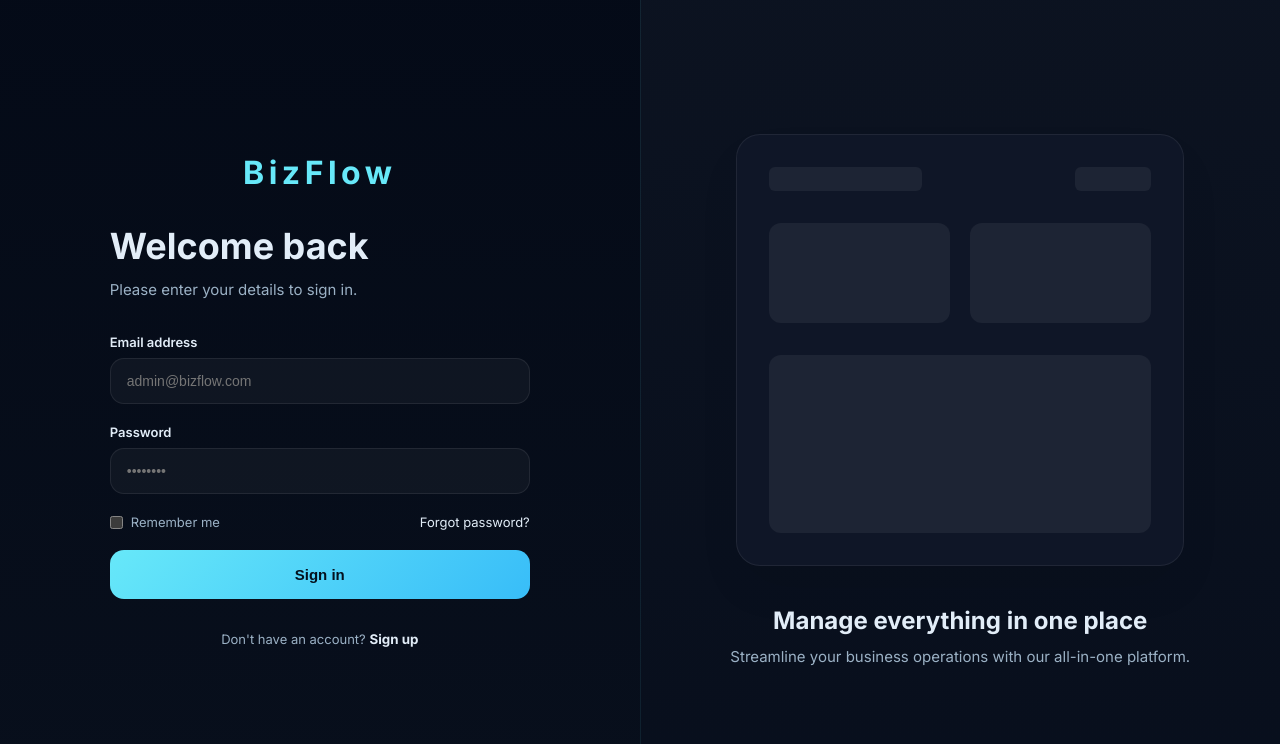
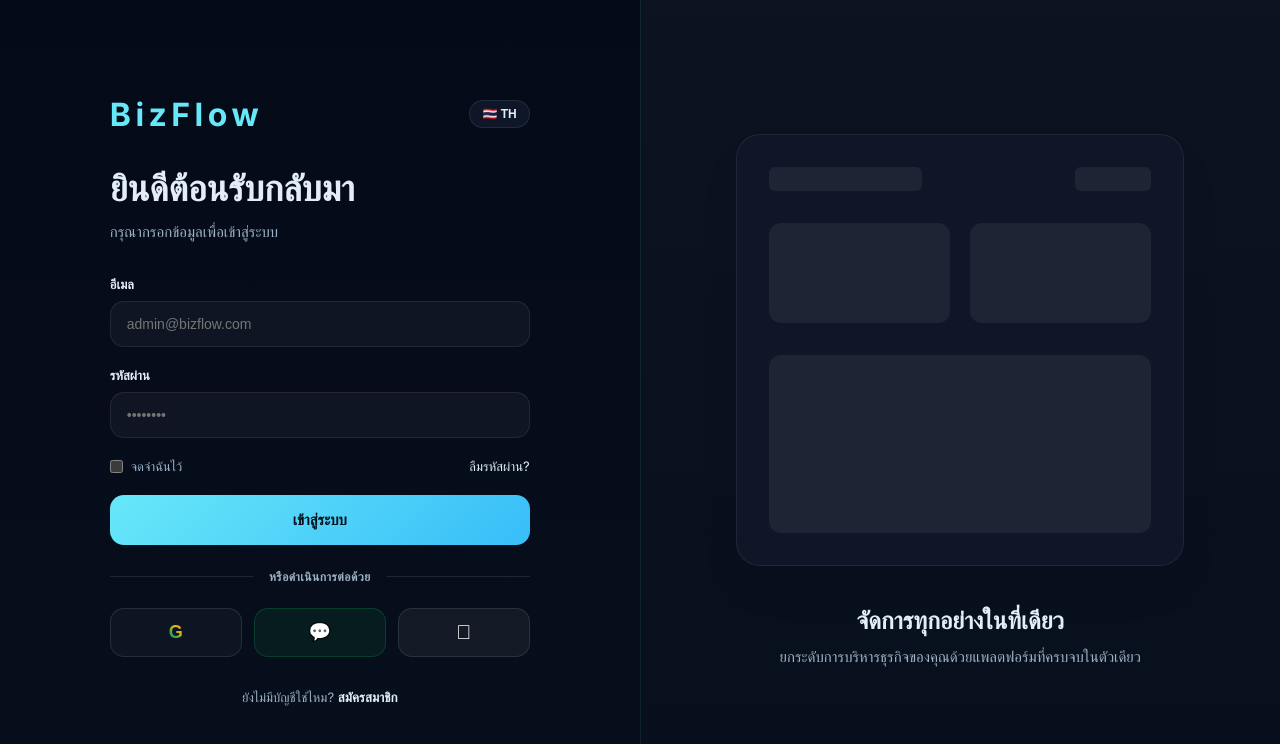
Before and after one commit to tawan230666/bizflow-monorepo-demo, a React (Vite) app in the folder bizflow-monorepo/apps/admin-app/: page /login in a window 1280 px wide. Shown: the top 744 px of the page. Built offline with nearby package versions, Linux system fonts and the light colour scheme.

Commit message:
feat: add Google Login and install oauth package

```diff
--- a/bizflow-monorepo/apps/admin-app/package.json
+++ b/bizflow-monorepo/apps/admin-app/package.json
@@ -10,6 +10,7 @@
     "preview": "vite preview"
   },
   "dependencies": {
+    "@react-oauth/google": "^0.13.5",
     "react": "^19.2.5",
     "react-dom": "^19.2.5",
     "react-router-dom": "^7.15.0",
--- a/bizflow-monorepo/apps/admin-app/src/pages/LoginPage.tsx
+++ b/bizflow-monorepo/apps/admin-app/src/pages/LoginPage.tsx
@@ -1,180 +1,241 @@
 import React, { useState, useEffect } from 'react';
 import { useNavigate } from 'react-router-dom';
+// 🚀 นำเข้าเครื่องมือจาก Google Library ที่เพิ่งติดตั้ง
+import { GoogleOAuthProvider, useGoogleLogin } from '@react-oauth/google';
+
+const dict: Record<string, any> = {
+  th: {
+    welcome: "ยินดีต้อนรับกลับมา",
+    enterDetails: "กรุณากรอกข้อมูลเพื่อเข้าสู่ระบบ",
+    createAcc: "สร้างบัญชีใหม่",
+    enterPersonal: "กรุณากรอกข้อมูลส่วนตัวเพื่อเริ่มต้นใช้งาน",
+    fullName: "ชื่อ-นามสกุล",
+    phone: "เบอร์โทรศัพท์",
+    email: "อีเมล",
+    password: "รหัสผ่าน",
+    remember: "จดจำฉันไว้",
+    forgot: "ลืมรหัสผ่าน?",
+    signIn: "เข้าสู่ระบบ",
+    signUp: "สมัครสมาชิก",
+    orContinue: "หรือดำเนินการต่อด้วย",
+    alreadyHave: "มีบัญชีอยู่แล้ว? ",
+    dontHave: "ยังไม่มีบัญชีใช่ไหม? ",
+    manageTitle: "จัดการทุกอย่างในที่เดียว",
+    manageDesc: "ยกระดับการบริหารธุรกิจของคุณด้วยแพลตฟอร์มที่ครบจบในตัวเดียว",
+    acceptTerms: "ฉันยอมรับข้อกำหนดการใช้งาน และนโยบายการเก็บรักษาข้อมูลส่วนบุคคล (PDPA)",
+    termsError: "กรุณากดตกลงและยินยอมตามข้อกำหนดก่อนสมัครสมาชิก"
+  },
+  en: {
+    welcome: "Welcome back",
+    enterDetails: "Please enter your details to sign in.",
+    createAcc: "Create an account",
+    enterPersonal: "Enter your personal details to get started.",
+    fullName: "Full Name",
+    phone: "Phone Number",
+    email: "Email address",
+    password: "Password",
+    remember: "Remember me",
+    forgot: "Forgot password?",
+    signIn: "Sign in",
+    signUp: "Sign up",
+    orContinue: "OR CONTINUE WITH",
+    alreadyHave: "Already have an account? ",
+    dontHave: "Don't have an account? ",
+    manageTitle: "Manage everything in one place",
+    manageDesc: "Streamline your business operations with our all-in-one platform.",
+    acceptTerms: "I accept the Terms of Service and Data Privacy Policy (PDPA)",
+    termsError: "Please accept the terms and privacy policy before signing up."
+  }
+};
+
+// 🔑 ก้อนปุ่ม Google แยกออกมาด้านนอกเพื่อให้สามารถใช้ Hook ของไลบรารีได้
+function GoogleLoginButton() {
+  const navigate = useNavigate();
+
+  // ⚡ ฟังก์ชันเรียกเปิดหน้าต่างล็อกอินของ Google ของจริง
+  const loginWithGoogle = useGoogleLogin({
+    onSuccess: async (tokenResponse) => {
+      try {
+        // เมื่อล็อกอินผ่าน Google สำเร็จ จะได้ Access Token มา -> นำไปส่งดึงโปรไฟล์จริงต่อทันที
+        const res = await fetch('https://www.googleapis.com/oauth2/0.3/userinfo', {
+          headers: { Authorization: `Bearer ${tokenResponse.access_token}` },
+        });
+        const googleUser = await res.json();
+
+        // 🎯 ได้ข้อมูลจริงมาแล้ว! (อีเมล, ชื่อ, รูปโปรไฟล์) เอามาเซฟเข้าระบบเว็บเรา
+        localStorage.setItem('bizflow_session', googleUser.email);
+        localStorage.setItem('bizflow_profile_name', googleUser.name);
+        localStorage.setItem('bizflow_profile_image', googleUser.picture); // เก็บรูปโปรไฟล์ของ Google ไว้ใช้ได้ด้วย
+
+        // พาวิ่งเข้าหน้าแดชบอร์ด
+        navigate('/overview');
+      } catch (error) {
+        console.error('ดึงข้อมูลโปรไฟล์จาก Google ล้มเหลว:', error);
+      }
+    },
+    onError: () => alert('การเข้าสู่ระบบด้วย Google ล้มเหลว หรือถูกยกเลิก'),
+  });
+
+  return (
+    <button
+      type="button"
+      onClick={() => loginWithGoogle()} // สั่งทำงานเมื่อคลิกปุ่ม G
+      style={{ display: 'flex', justifyContent: 'center', alignItems: 'center', padding: '12px', borderRadius: '14px', border: '1px solid rgba(255, 255, 255, 0.1)', background: 'rgba(255, 255, 255, 0.03)', cursor: 'pointer', transition: '0.2s', width: '100%' }}
+      onMouseOver={(e) => e.currentTarget.style.background='rgba(255, 255, 255, 0.08)'}
+      onMouseOut={(e) => e.currentTarget.style.background='rgba(255, 255, 255, 0.03)'}
+    >
+      <span style={{ background: 'linear-gradient(45deg, #4285F4, #34A853, #FBBC05, #EA4335)', WebkitBackgroundClip: 'text', WebkitTextFillColor: 'transparent', fontWeight: 900, fontSize: '18px' }}>G</span>
+    </button>
+  );
+}
 
 export default function LoginPage() {
   const navigate = useNavigate();
+  const [language, setLanguage] = useState(localStorage.getItem('bizflow_language') || 'th');
+  const t = dict[language];
 
-  // State สลับหน้า Sign In / Sign Up
+  // 🔴 🔴 🔴 สำคัญมาก: ใส่กุญแจ Client ID ของคุณที่ได้จาก Google Cloud Console ที่นี่ 🔴 🔴 🔴
+  const GOOGLE_CLIENT_ID = "YOUR_GOOGLE_CLIENT_ID_HERE.apps.googleusercontent.com";
+
+  useEffect(() => {
+    const handleLangUpdate = () => setLanguage(localStorage.getItem('bizflow_language') || 'th');
+    window.addEventListener('language_updated', handleLangUpdate);
+    return () => window.removeEventListener('language_updated', handleLangUpdate);
+  }, []);
+
   const [isRegistering, setIsRegistering] = useState(false);
-
-  // State สำหรับฟอร์ม
   const [email, setEmail] = useState('');
   const [password, setPassword] = useState('');
-
-  // State เพิ่มเติมสำหรับข้อมูลส่วนบุคคล (สมัครสมาชิก)
   const [fullName, setFullName] = useState('');
   const [phone, setPhone] = useState('');
+  const [agreeTerms, setAgreeTerms] = useState(false);
 
-  // ฟังก์ชัน: สมัครสมาชิก (ลงทะเบียน)
   const handleRegister = (e: React.FormEvent) => {
     e.preventDefault();
-
-    // ดึงข้อมูลผู้ใช้เก่าจาก localStorage (จำลอง Database)
+    if (!agreeTerms) { alert(t.termsError); return; }
     const existingUsers = JSON.parse(localStorage.getItem('bizflow_users') || '[]');
-
-    // เช็คว่าอีเมลนี้ซ้ำไหม
     if (existingUsers.some((user: any) => user.email === email)) {
-      alert('อีเมลนี้ถูกใช้งานแล้ว กรุณาใช้อีเมลอื่น');
+      alert(language === 'th' ? 'อีเมลนี้ถูกใช้งานแล้ว กรุณาใช้อีเมลอื่น' : 'Email already in use.');
       return;
     }
-
-    // สร้างข้อมูลส่วนบุคคลใหม่
-    const newUser = {
-      id: `USR-${Date.now()}`,
-      fullName,
-      phone,
-      email,
-      password, // ในระบบจริงต้องเข้ารหัสผ่าน (Hash) แต่ตอนนี้จำลองไปก่อน
-      role: 'Admin',
-      createdAt: new Date().toISOString()
+    const newUser = { id: `USR-${Date.now()}`, fullName, phone, email, password, role: 'Admin', createdAt: new Date().toISOString() };
+    existingUsers.push(newUser);
+    localStorage.setItem('bizflow_users', JSON.stringify(existingUsers));
+    alert(language === 'th' ? 'สมัครสมาชิกสำเร็จ! กรุณาเข้าสู่ระบบ' : 'Registration successful! Please log in.');
+    setIsRegistering(false);
+    setPassword('');
+    setAgreeTerms(false);
   };
 
-    // บันทึกลง "ฐานข้อมูลจำลอง" (localStorage)
-    existingUsers.push(newUser);
-    localStorage.setItem('bizflow_users', JSON.stringify(existingUsers));
-
-    alert('สมัครสมาชิกสำเร็จ! กรุณาเข้าสู่ระบบ');
-    setIsRegistering(false); // สลับกลับไปหน้า Login
-    setPassword(''); // เคลียร์รหัสผ่าน
-  };
-
-  // ฟังก์ชัน: เข้าสู่ระบบ
   const handleLogin = (e: React.FormEvent) => {
     e.preventDefault();
-
-    // ตรวจสอบกับฐานข้อมูลจำลอง
+    const currentAdminEmail = localStorage.getItem('bizflow_profile_email') || 'admin@bizflow.com';
+    const currentAdminPassword = localStorage.getItem('bizflow_profile_password') || '12345678';
     const existingUsers = JSON.parse(localStorage.getItem('bizflow_users') || '[]');
     const foundUser = existingUsers.find((user: any) => user.email === email && user.password === password);
 
-    // ถ้าไม่เจอใน localStorage ให้เช็คว่าเป็น Admin เริ่มต้นหรือไม่
-    if (foundUser || (email === 'admin@bizflow.com' && password === '12345678')) {
-      // บันทึก Session ว่า Login แล้ว
+    if (foundUser || (email === currentAdminEmail && password === currentAdminPassword)) {
       localStorage.setItem('bizflow_session', email);
-
-      // หน่วงเวลาจำลองการโหลด แล้วเปลี่ยนหน้า
-      setTimeout(() => {
-        navigate('/overview');
-      }, 500);
+      setTimeout(() => navigate('/overview'), 500);
     } else {
-      alert('อีเมลหรือรหัสผ่านไม่ถูกต้อง!');
+      alert(language === 'th' ? 'อีเมลหรือรหัสผ่านไม่ถูกต้อง!' : 'Invalid email or password!');
     }
   };
 
+  const handleSocialLogin = (provider: string) => {
+    localStorage.setItem('bizflow_session', `${provider.toLowerCase()}_user@bizflow.com`);
+    localStorage.setItem('bizflow_profile_name', `${provider} User`);
+    setTimeout(() => navigate('/overview'), 500);
+  };
+
+  const toggleLanguage = () => {
+    const newLang = language === 'th' ? 'en' : 'th';
+    setLanguage(newLang);
+    localStorage.setItem('bizflow_language', newLang);
+    window.dispatchEvent(new Event('language_updated'));
+  };
+
   return (
+    // 🔒 ครอบระบบหน้าล็อกอินทั้งหมดด้วย GoogleOAuthProvider สำหรับการยืนยันตัวตนสิทธิ์เข้าถึงของแอป
+    <GoogleOAuthProvider clientId={GOOGLE_CLIENT_ID}>
       <div className="login-wrapper">
-
-      {/* ฝั่งซ้าย: ฟอร์ม Login / Register */}
         <div className="login-left">
-        <div className="login-logo">BizFlow</div>
+          <div style={{ width: '100%', maxWidth: '420px', display: 'flex', justifyContent: 'space-between', alignItems: 'center', marginBottom: '32px' }}>
+            <div className="login-logo" style={{ margin: 0 }}>BizFlow</div>
+            <button type="button" onClick={toggleLanguage} style={{ background: 'var(--bg-surface)', border: '1px solid var(--border-light)', color: 'var(--text-main)', padding: '6px 12px', borderRadius: '20px', cursor: 'pointer', fontSize: '12px', fontWeight: 600 }}>
+              {language === 'th' ? '🇹🇭 TH' : '🇺🇸 EN'}
+            </button>
+          </div>
 
           <div className="login-form-container">
-          <h1 className="login-title">{isRegistering ? 'Create an account' : 'Welcome back'}</h1>
-          <p className="login-subtitle">
-            {isRegistering
-              ? 'Enter your personal details to get started.'
-              : 'Please enter your details to sign in.'}
-          </p>
+            <h1 className="login-title">{isRegistering ? t.createAcc : t.welcome}</h1>
+            <p className="login-subtitle">{isRegistering ? t.enterPersonal : t.enterDetails}</p>
 
             <form onSubmit={isRegistering ? handleRegister : handleLogin}>
-
-            {/* แสดงช่อง ชื่อและเบอร์โทร เฉพาะตอนสมัครสมาชิก */}
               {isRegistering && (
                 <>
                   <div className="input-group">
-                  <label className="input-label">Full Name (ชื่อ-นามสกุล)</label>
-                  <input
-                    type="text"
-                    className="input-field"
-                    placeholder="John Doe"
-                    value={fullName}
-                    onChange={(e) => setFullName(e.target.value)}
-                    required
-                  />
+                    <label className="input-label">{t.fullName}</label>
+                    <input type="text" className="input-field" placeholder="John Doe" value={fullName} onChange={(e) => setFullName(e.target.value)} required />
                   </div>
                   <div className="input-group">
-                  <label className="input-label">Phone Number (เบอร์โทรศัพท์)</label>
-                  <input
-                    type="tel"
-                    className="input-field"
-                    placeholder="08X-XXX-XXXX"
-                    value={phone}
-                    onChange={(e) => setPhone(e.target.value)}
-                    required
-                  />
+                    <label className="input-label">{t.phone}</label>
+                    <input type="tel" className="input-field" placeholder="08X-XXX-XXXX" value={phone} onChange={(e) => setPhone(e.target.value)} required />
                   </div>
                 </>
               )}
-
               <div className="input-group">
-              <label className="input-label">Email address</label>
-              <input
-                type="email"
-                className="input-field"
-                placeholder="admin@bizflow.com"
-                value={email}
-                onChange={(e) => setEmail(e.target.value)}
-                required
-              />
+                <label className="input-label">{t.email}</label>
+                <input type="email" className="input-field" placeholder="admin@bizflow.com" value={email} onChange={(e) => setEmail(e.target.value)} required />
+              </div>
+              <div className="input-group">
+                <label className="input-label">{t.password}</label>
+                <input type="password" className="input-field" placeholder="••••••••" value={password} onChange={(e) => setPassword(e.target.value)} required />
               </div>
 
-            <div className="input-group">
-              <label className="input-label">Password</label>
-              <input
-                type="password"
-                className="input-field"
-                placeholder="••••••••"
-                value={password}
-                onChange={(e) => setPassword(e.target.value)}
-                required
-              />
+              {isRegistering ? (
+                <div className="login-options" style={{ marginBottom: '24px', marginTop: '8px' }}>
+                  <label className="checkbox-label" style={{ display: 'flex', alignItems: 'flex-start', gap: '10px', cursor: 'pointer' }}>
+                    <input type="checkbox" checked={agreeTerms} onChange={(e) => setAgreeTerms(e.target.checked)} style={{ marginTop: '4px', width: '16px', height: '16px', accentColor: 'var(--accent)' }} required />
+                    <span style={{ fontSize: '13px', color: 'var(--text-muted)', lineHeight: '1.5' }}>{t.acceptTerms}</span>
+                  </label>
                 </div>
-
-            {/* ตัวเลือก ลืมรหัสผ่าน มีเฉพาะตอน Login */}
-            {!isRegistering && (
+              ) : (
                 <div className="login-options">
-                <label className="checkbox-label">
-                  <input type="checkbox" /> Remember me
-                </label>
-                <a href="#" className="forgot-link">Forgot password?</a>
+                  <label className="checkbox-label"><input type="checkbox" /> {t.remember}</label>
+                  <a href="#" className="forgot-link">{t.forgot}</a>
                 </div>
               )}
 
-            <button type="submit" className="btn-login">
-              {isRegistering ? 'Sign up' : 'Sign in'}
-            </button>
+              <button type="submit" className="btn-login">{isRegistering ? t.signUp : t.signIn}</button>
             </form>
 
-          {/* ปุ่มสลับหน้า (Toggle) ระหว่าง Login <-> Register */}
+            <div style={{ display: 'flex', alignItems: 'center', margin: '24px 0', gap: '16px' }}>
+              <div style={{ flex: 1, height: '1px', background: 'rgba(255, 255, 255, 0.1)' }}></div>
+              <span style={{ fontSize: '12px', color: 'var(--text-muted)', fontWeight: 600, letterSpacing: '0.5px' }}>{t.orContinue}</span>
+              <div style={{ flex: 1, height: '1px', background: 'rgba(255, 255, 255, 0.1)' }}></div>
+            </div>
+
+            {/* แถบปุ่มล็อกอินโซเชียลมีเดีย */}
+            <div style={{ display: 'grid', gridTemplateColumns: '1fr 1fr 1fr', gap: '12px' }}>
+              {/* 🟢 เรียกใช้ปุ่ม Google OAuth ตัวจริงที่แยกฟังก์ชันไว้ด้านบน */}
+              <GoogleLoginButton />
+
+              <button type="button" onClick={() => handleSocialLogin('LINE')} style={{ display: 'flex', justifyContent: 'center', alignItems: 'center', padding: '12px', borderRadius: '14px', border: '1px solid rgba(6, 199, 85, 0.2)', background: 'rgba(6, 199, 85, 0.08)', color: '#06C755', cursor: 'pointer', transition: '0.2s', fontSize: '18px' }} onMouseOver={(e) => e.currentTarget.style.background='rgba(6, 199, 85, 0.15)'} onMouseOut={(e) => e.currentTarget.style.background='rgba(6, 199, 85, 0.08)'}>💬</button>
+              <button type="button" onClick={() => handleSocialLogin('Apple')} style={{ display: 'flex', justifyContent: 'center', alignItems: 'center', padding: '12px', borderRadius: '14px', border: '1px solid rgba(255, 255, 255, 0.1)', background: 'rgba(255, 255, 255, 0.05)', color: '#fff', cursor: 'pointer', transition: '0.2s', fontSize: '20px' }} onMouseOver={(e) => e.currentTarget.style.background='rgba(255, 255, 255, 0.15)'} onMouseOut={(e) => e.currentTarget.style.background='rgba(255, 255, 255, 0.05)'}></button>
+            </div>
+
             <p style={{ textAlign: 'center', marginTop: '32px', fontSize: '13px', color: 'var(--text-muted)' }}>
-            {isRegistering ? 'Already have an account? ' : "Don't have an account? "}
-            <button
-              onClick={() => {
-                setIsRegistering(!isRegistering);
-                setPassword(''); // เคลียร์รหัสเมื่อสลับหน้า
-              }}
-              style={{ background: 'none', border: 'none', color: 'var(--text-main)', fontWeight: 700, cursor: 'pointer', padding: 0, fontFamily: 'inherit' }}
-            >
-              {isRegistering ? 'Sign in' : 'Sign up'}
+              {isRegistering ? t.alreadyHave : t.dontHave}
+              <button type="button" onClick={() => { setIsRegistering(!isRegistering); setPassword(''); setAgreeTerms(false); }} style={{ background: 'none', border: 'none', color: 'var(--text-main)', fontWeight: 700, cursor: 'pointer', padding: 0, fontFamily: 'inherit' }}>
+                {isRegistering ? t.signIn : t.signUp}
               </button>
             </p>
           </div>
         </div>
 
-      {/* ฝั่งขวา: กราฟิกตกแต่ง */}
         <div className="login-right">
           <div className="login-pattern"></div>
-
-        {/* Mockup จำลองหน้า Dashboard ลอยๆ */}
           <div className="card" style={{ width: '80%', height: '60%', background: 'var(--bg-surface)', borderRadius: '24px', boxShadow: '0 24px 50px -12px rgba(0,0,0,0.1)', position: 'relative', zIndex: 10, display: 'flex', flexDirection: 'column', padding: '32px' }}>
             <div style={{ display: 'flex', justifyContent: 'space-between', marginBottom: '32px' }}>
               <div style={{ width: '40%', height: '24px', background: 'var(--bg-body)', borderRadius: '6px' }}></div>
@@ -188,11 +249,11 @@ export default function LoginPage() {
           </div>
 
           <div style={{ position: 'relative', zIndex: 10, textAlign: 'center', marginTop: '40px' }}>
-          <h2 style={{ fontSize: '24px', fontWeight: 800, margin: '0 0 12px' }}>Manage everything in one place</h2>
-          <p style={{ color: 'var(--text-muted)', fontSize: '15px' }}>Streamline your business operations with our all-in-one platform.</p>
+            <h2 style={{ fontSize: '24px', fontWeight: 800, margin: '0 0 12px' }}>{t.manageTitle}</h2>
+            <p style={{ color: 'var(--text-muted)', fontSize: '15px' }}>{t.manageDesc}</p>
           </div>
         </div>
-
       </div>
+    </GoogleOAuthProvider>
   );
 }
```
Also changed, not shown: 1 other file (tests, documents, lock files or other folders). Lines whose indentation alone changed are shown as unchanged.
